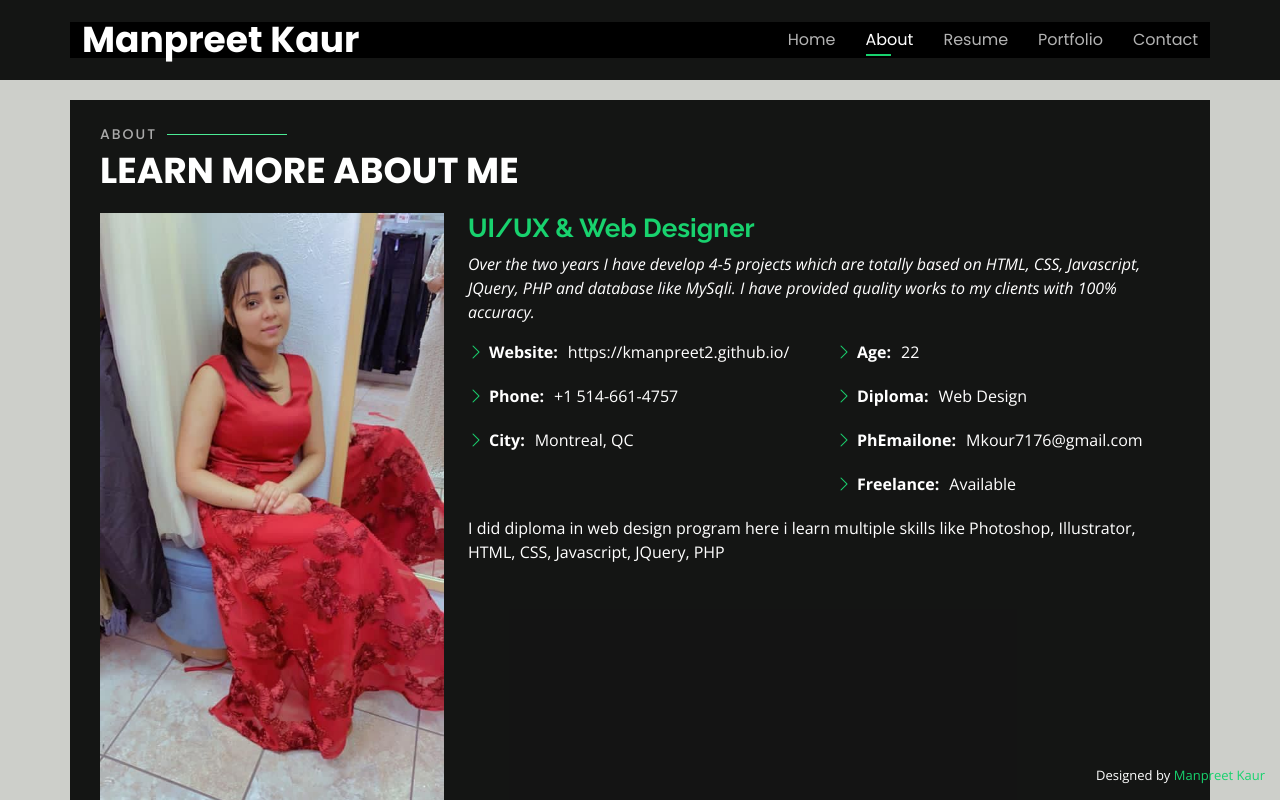
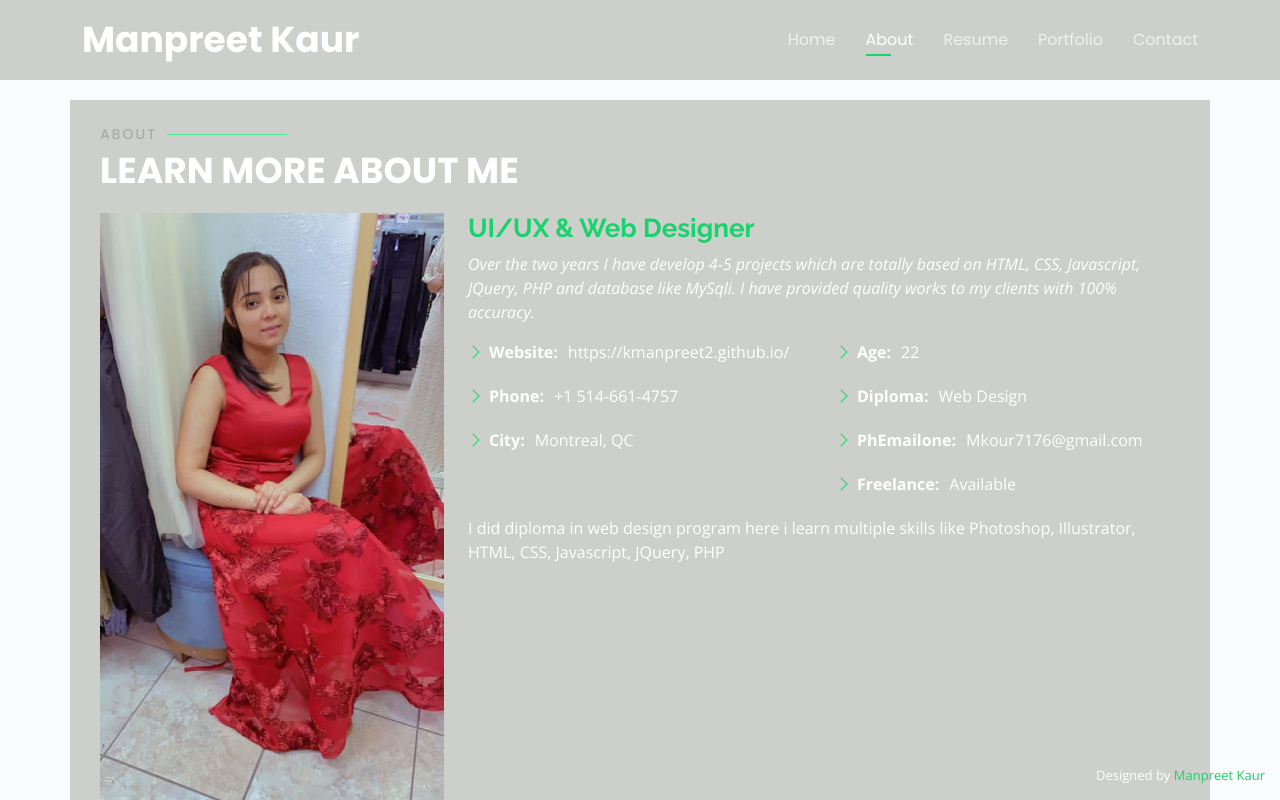
Before and after one commit to kmanpreet2/kmanpreet2.github.io, a plain HTML site: page index.html in a window 1280 px wide. Both pictures are taken after a click on the link "About". Shown: the top 800 px of the page. Drawn offline with nearby package versions, Linux system fonts and the light colour scheme.

Commit message:
color changes

```diff
--- a/assets/css/style.css
+++ b/assets/css/style.css
@@ -1,7 +1,7 @@
 
 body {
   font-family: "Open Sans", sans-serif;
-  background-color: #cdcfca;
+  background-color: #FAFBFC;
   color: #fff;
   position: relative;
   background: transparent;
@@ -10,7 +10,7 @@ body {
 body::before {
   content: "";
   position: fixed;
-  background: #cdcfca;
+  background: #FAFBFC;
   background-size: cover;
   left: 0;
   right: 0;
@@ -96,13 +96,13 @@ h1, h2, h3, h4, h5, h6 {
 
 
 #header .container {
-    background-color: black;
+    background-color: #cdcfca;
     height: 500px;
     padding-top: 10%;
 }
 
 #header.header-top .container {
-    background-color: black;
+    background-color: #cdcfca;
     height: auto;
     padding-top: 0;
 }
@@ -150,7 +150,7 @@ h1, h2, h3, h4, h5, h6 {
   left: 0;
   top: 0;
   right: 0;
-  background: rgba(0, 0, 0, 0.9);
+  background: #cdcfca;
 }
 
 #header.header-top .social-links, #header.header-top h2 {
@@ -339,7 +339,7 @@ section.section-show {
 }
 
 section .container {
-  background: rgba(0, 0, 0, 0.9);
+  background: #cdcfca;
   padding: 30px;
 }
 
```
